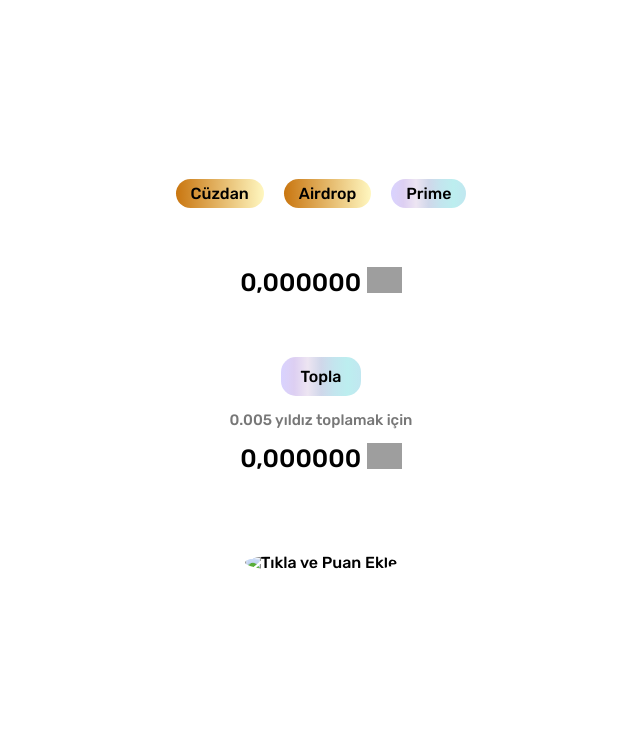
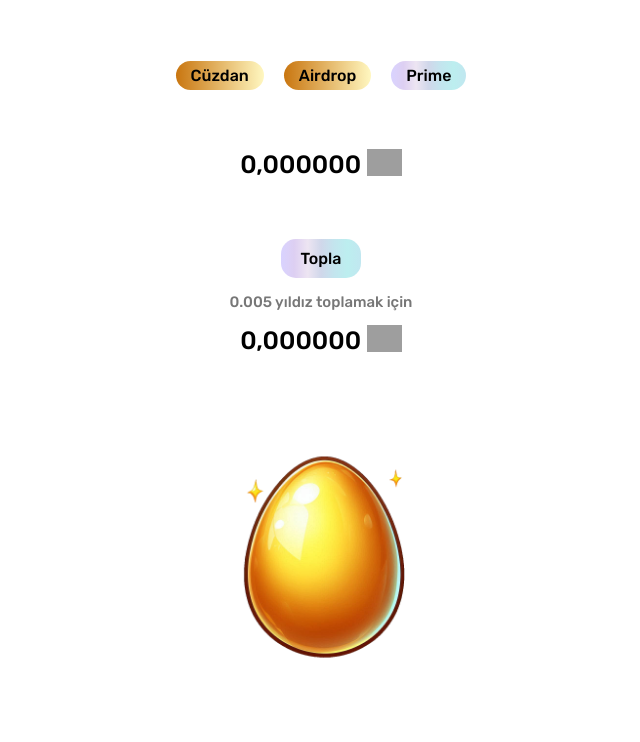
Before and after one commit to Abdulhadi50/ia, a plain HTML site: page index.html in a window 1280 px wide. Shown: the whole page, without its empty margins (319-959 px from the left). Drawn offline with Linux system fonts and the light colour scheme; grey boxes are pictures that could not be loaded.

Commit message:
Update index.html

```diff
--- a/index.html
+++ b/index.html
@@ -181,7 +181,7 @@
 </div>
 
 <div>
-    <img id="add-point-image" class="add-point" src="1000165660.png.png" alt="Tıkla ve Puan Ekle" title="Puan eklemek için tıklayın"/>
+    <img id="add-point-image" class="add-point" src="1000165660.png" alt="Tıkla ve Puan Ekle" title="Puan eklemek için tıklayın"/>
 </div>
 
 <!-- Popup Notification -->
```
